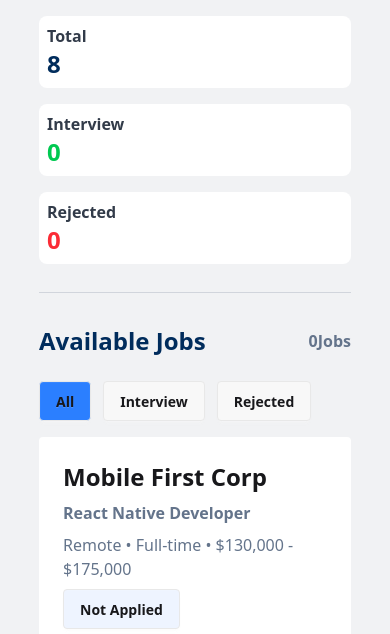
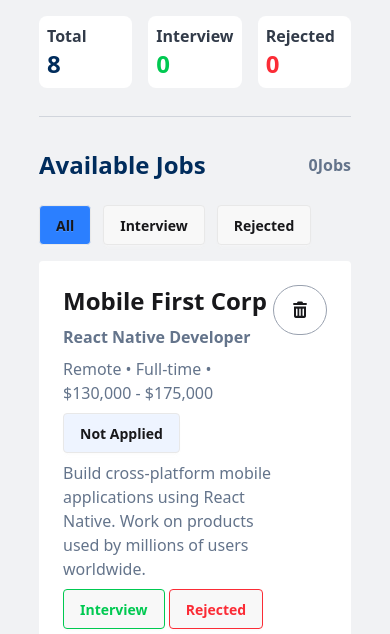
Before and after one commit to armanvay/P-B-Ass-4, a plain HTML site: page index.html in a window 390 px wide. Shown: the part 132-766 px from the top of the page. Drawn offline with nearby package versions, Linux system fonts and the light colour scheme.

Commit message:
add my all fill

```diff
--- a/index.html
+++ b/index.html
@@ -29,7 +29,7 @@
     <header class="w-[80%] mx-auto pt-14">
       <h1 class="text-3xl font-bold text-[#002C5C]">Job Application Tracker</h1>
 
-      <div class="grid grid-cols-1 md:grid-cols-3 gap-4 mt-5 pb-7">
+      <div class="grid grid-cols-3 gap-4 mt-5 pb-7">
         <!-- card 1  -->
         <div
           class="bg-white p-2 rounded-lg hover:transition-transform duration-300 hover:scale-95"
@@ -106,7 +106,7 @@
       <!-- card seciton  -->
       <section id="all-card" class="mt-4 space-y-6 pb-[60px]">
         <!-- card 1  -->
-        <div class="md:flex justify-between bg-white p-6 rounded-sm pb-4">
+        <div class="flex justify-between bg-white p-6 rounded-sm pb-4">
           <div class="space-y-2">
             <p class="mobile text-2xl font-bold">Mobile First Corp</p>
             <p class="react font-semibold text-[#64748B]">React Native Developer</p>
@@ -126,7 +126,7 @@
             </div>
           </div>
           <div class="">
-            <p class="border flex justify-center border-gray-400 cursor-pointer  sm:bg-none p-4 md:p-1 mt-4 bg-red-500 rounded-full">
+            <p class="border flex justify-center border-gray-400 cursor-pointer p-4 md:p-1 rounded-full">
               <i class="del fa-solid fa-trash-can"></i>
             </p>
           </div>
```
